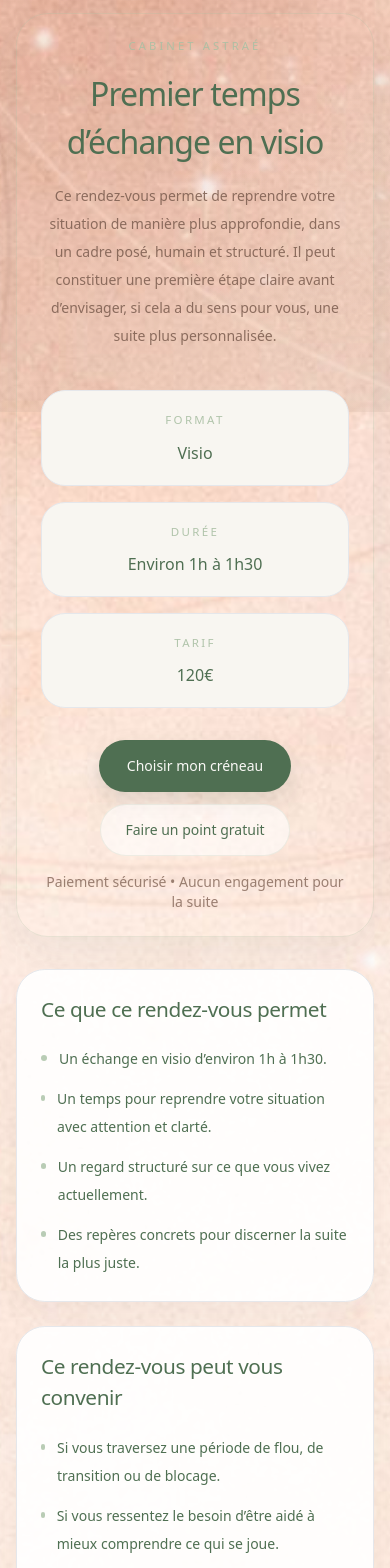
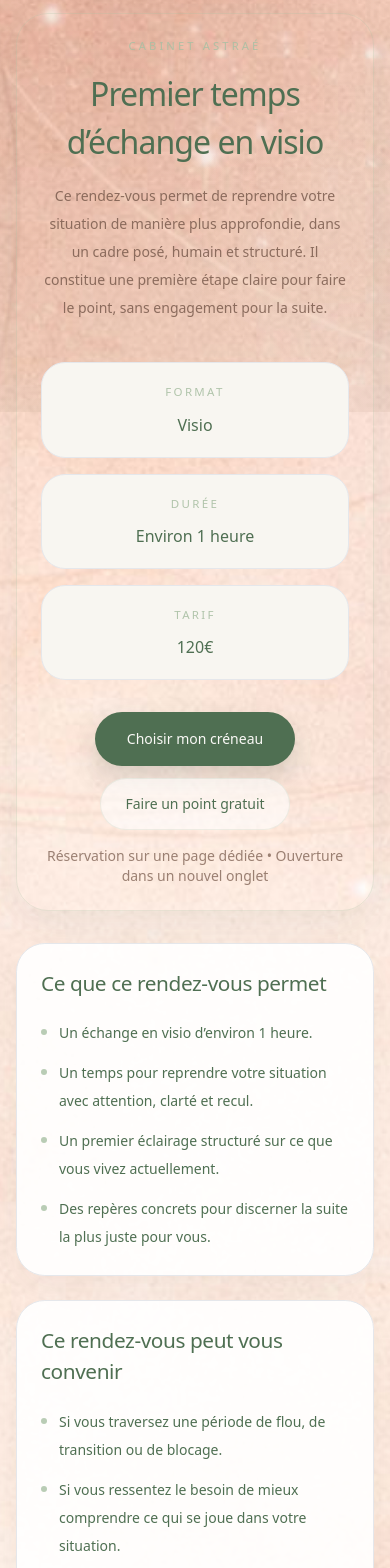
Before and after one commit to arnaudcrestey/cabinet-astrae, a Next.js app: page /reservation in a window 390 px wide. Shown: the part 432-2000 px from the top of the page. Built offline with nearby package versions, Linux system fonts and the light colour scheme.

Commit message:
Update page.tsx

```diff
--- a/app/reservation/page.tsx
+++ b/app/reservation/page.tsx
@@ -1,23 +1,29 @@
 "use client";
 
 import Link from "next/link";
-import { InlineWidget } from "react-calendly";
 import { PageFrame } from "@/components/projection/PageFrame";
 
-const calendlyUrl = "https://calendly.com/arnaud-crestey14/30min";
+const calendlyUrl =
+  "https://calendly.com/arnaud-crestey14/30min";
 
 const included = [
-  "Un échange en visio d’environ 1h à 1h30.",
-  "Un temps pour reprendre votre situation avec attention et clarté.",
-  "Un regard structuré sur ce que vous vivez actuellement.",
-  "Des repères concrets pour discerner la suite la plus juste.",
+  "Un échange en visio d’environ 1 heure.",
+  "Un temps pour reprendre votre situation avec attention, clarté et recul.",
+  "Un premier éclairage structuré sur ce que vous vivez actuellement.",
+  "Des repères concrets pour discerner la suite la plus juste pour vous.",
 ];
 
 const forWho = [
   "Si vous traversez une période de flou, de transition ou de blocage.",
-  "Si vous ressentez le besoin d’être aidé à mieux comprendre ce qui se joue.",
-  "Si vous souhaitez un échange direct, humain et approfondi.",
+  "Si vous ressentez le besoin de mieux comprendre ce qui se joue dans votre situation.",
+  "Si vous souhaitez un échange direct, humain et approfondi plutôt qu’une simple réponse rapide.",
 ];
+
+const markers = [
+  ["Format", "Visio"],
+  ["Durée", "Environ 1 heure"],
+  ["Tarif", "120€"],
+] as const;
 
 export default function ReservationPage() {
   return (
@@ -38,18 +44,14 @@ export default function ReservationPage() {
 
             <p className="mx-auto mt-4 max-w-2xl text-sm leading-7 text-umber/85 md:text-[1rem]">
               Ce rendez-vous permet de reprendre votre situation de manière plus
-              approfondie, dans un cadre posé, humain et structuré. Il peut
-              constituer une première étape claire avant d’envisager, si cela a
-              du sens pour vous, une suite plus personnalisée.
+              approfondie, dans un cadre posé, humain et structuré. Il constitue
+              une première étape claire pour faire le point, sans engagement
+              pour la suite.
             </p>
           </div>
 
           <div className="mt-10 grid gap-4 md:grid-cols-3">
-            {[
-              ["Format", "Visio"],
-              ["Durée", "Environ 1h à 1h30"],
-              ["Tarif", "120€"],
-            ].map(([title, text]) => (
+            {markers.map(([title, text]) => (
               <article
                 key={title}
                 className="rounded-[1.5rem] border border-sage/18 bg-[#F8F6F1] px-5 py-5 text-center"
@@ -64,22 +66,24 @@ export default function ReservationPage() {
 
           <div className="mt-8 flex flex-col items-center justify-center gap-3 sm:flex-row">
             <a
-              href="#calendly-booking"
-              className="inline-flex min-h-[52px] items-center justify-center rounded-full bg-pine px-7 py-3 text-sm font-medium text-ivory shadow-[0_10px_24px_rgba(46,62,53,0.14)] transition hover:opacity-95 hover:scale-[1.02]"
+              href={calendlyUrl}
+              target="_blank"
+              rel="noopener noreferrer"
+              className="inline-flex min-h-[54px] items-center justify-center rounded-full bg-pine px-8 py-3 text-sm font-medium text-ivory shadow-[0_12px_28px_rgba(46,62,53,0.18)] transition duration-200 hover:scale-[1.02] hover:opacity-95"
             >
               Choisir mon créneau
             </a>
 
             <Link
               href="/analyse"
-              className="inline-flex min-h-[52px] items-center justify-center rounded-full border border-sage/20 bg-white/60 px-6 py-3 text-sm font-medium text-pine transition hover:bg-white"
+              className="inline-flex min-h-[52px] items-center justify-center rounded-full border border-sage/20 bg-white/60 px-6 py-3 text-sm font-medium text-pine transition duration-200 hover:bg-white"
             >
               Faire un point gratuit
             </Link>
           </div>
 
           <p className="mt-4 text-center text-sm text-umber/75">
-            Paiement sécurisé • Aucun engagement pour la suite
+            Réservation sur une page dédiée • Ouverture dans un nouvel onglet
           </p>
         </section>
 
@@ -92,7 +96,7 @@ export default function ReservationPage() {
             <ul className="mt-5 space-y-3 text-sm leading-7 text-umber/88">
               {included.map((item) => (
                 <li key={item} className="flex gap-3">
-                  <span className="mt-[10px] h-1.5 w-1.5 rounded-full bg-sage/80" />
+                  <span className="mt-[10px] h-1.5 w-1.5 shrink-0 rounded-full bg-sage/80" />
                   <span>{item}</span>
                 </li>
               ))}
@@ -107,7 +111,7 @@ export default function ReservationPage() {
             <ul className="mt-5 space-y-3 text-sm leading-7 text-umber/88">
               {forWho.map((item) => (
                 <li key={item} className="flex gap-3">
-                  <span className="mt-[10px] h-1.5 w-1.5 rounded-full bg-sage/80" />
+                  <span className="mt-[10px] h-1.5 w-1.5 shrink-0 rounded-full bg-sage/80" />
                   <span>{item}</span>
                 </li>
               ))}
@@ -117,38 +121,10 @@ export default function ReservationPage() {
 
         <section className="rounded-[1.8rem] border border-sage/18 bg-white/70 px-6 py-6 text-center backdrop-blur-[2px] md:px-8">
           <p className="mx-auto max-w-3xl text-sm leading-7 text-umber/82">
-            Ce temps d’échange n’engage à rien au-delà du rendez-vous lui-même.
-            Il s’agit d’un premier cadre de compréhension, pour vous aider à y
-            voir plus clair et à sentir si une suite mérite d’être envisagée.
+            Vous serez redirigé vers la page de réservation pour choisir votre
+            créneau. Le lien de visio vous sera ensuite transmis avec la
+            confirmation de rendez-vous.
           </p>
-        </section>
-
-        <section
-          id="calendly-booking"
-          className="rounded-[2rem] border border-sage/22 bg-white/92 p-4 shadow-[0_16px_40px_rgba(69,89,72,0.08)] md:p-6"
-        >
-          <div className="mb-4 text-center">
-            <p className="text-[0.7rem] uppercase tracking-[0.26em] text-sage/90">
-              Réservation
-            </p>
-            <h3 className="mt-2 text-[1.5rem] font-light tracking-[-0.02em] text-pine">
-              Choisissez directement votre créneau
-            </h3>
-          </div>
-
-          <div className="overflow-hidden rounded-[1.5rem] border border-sage/16 bg-[#F8F6F1]">
-            <InlineWidget
-              url={calendlyUrl}
-              styles={{ height: "760px" }}
-              pageSettings={{
-                hideEventTypeDetails: false,
-                hideLandingPageDetails: false,
-                primaryColor: "5D815D",
-                textColor: "4F6F52",
-                backgroundColor: "F8F6F1",
-              }}
-            />
-          </div>
         </section>
       </div>
     </PageFrame>
```
